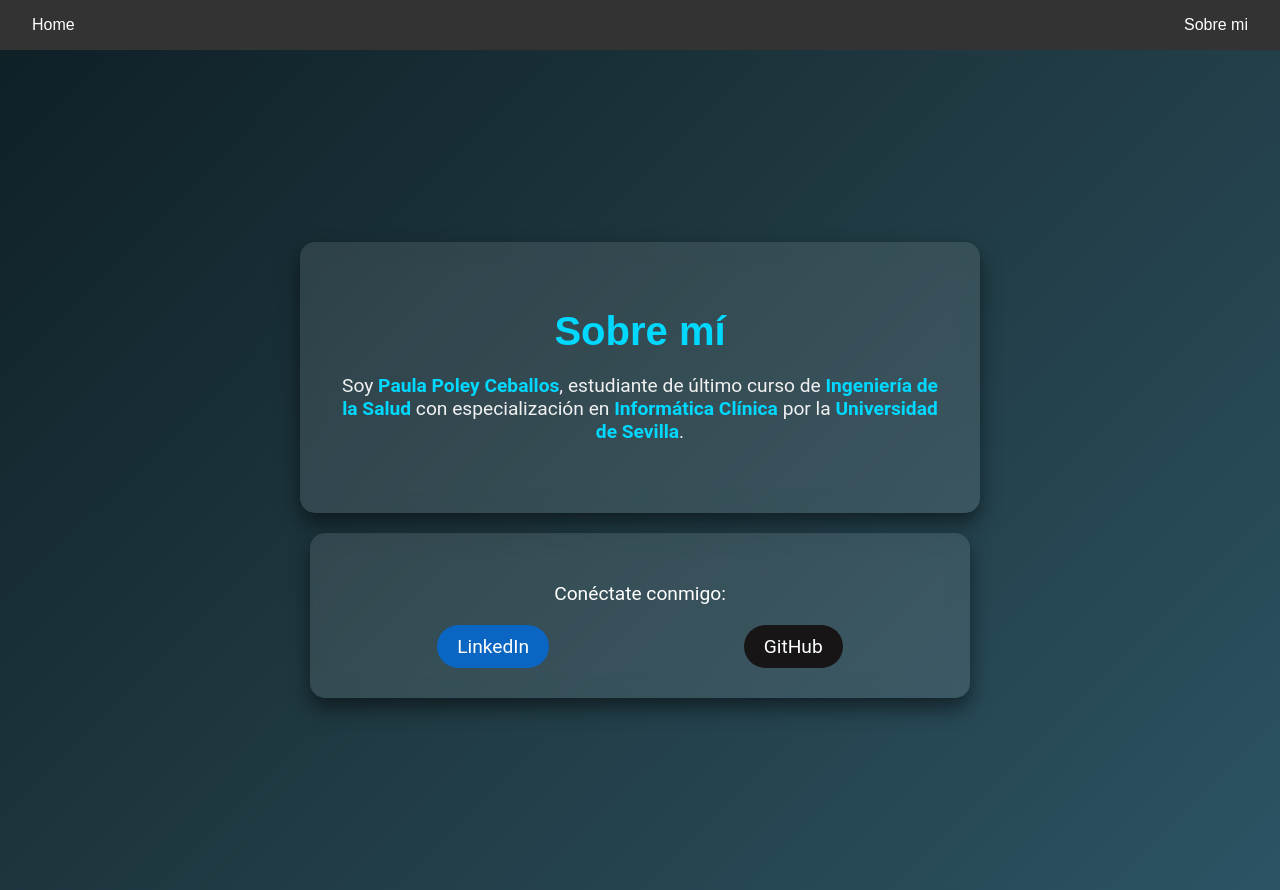
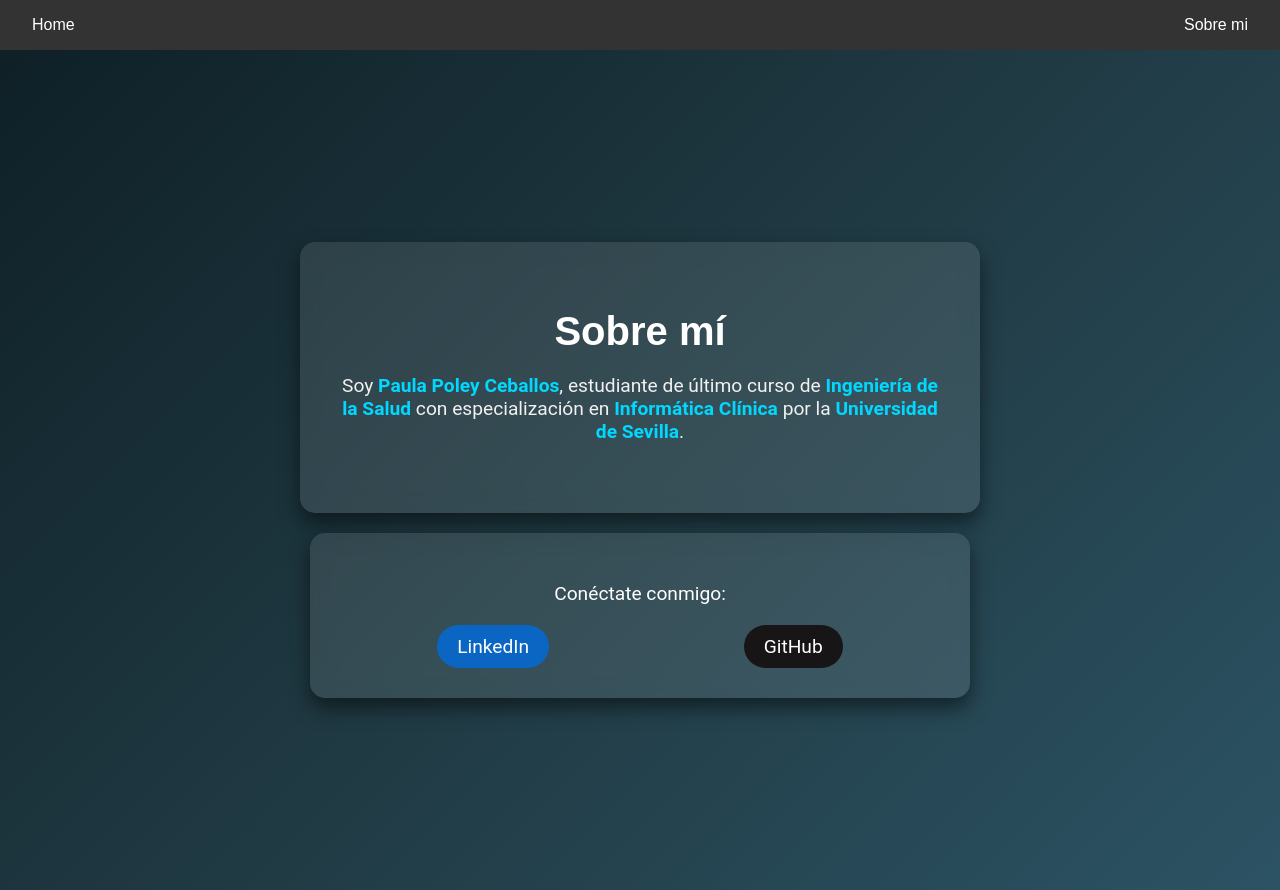
Before and after one commit to paulapoley/portfoliopaulapoley, a React (Create React App) app: page /about in a window 1280 px wide. Built offline with nearby package versions, Linux system fonts and the light colour scheme.

Commit message:
Update About.css

```diff
--- a/src/pages/About.css
+++ b/src/pages/About.css
@@ -24,7 +24,7 @@
 
 .about-title {
   font-size: 2.5rem;
-  color: #00d8ff;
+  color: #fff;
   margin-bottom: 20px;
   font-family: 'Orbitron', sans-serif;
 }
```
